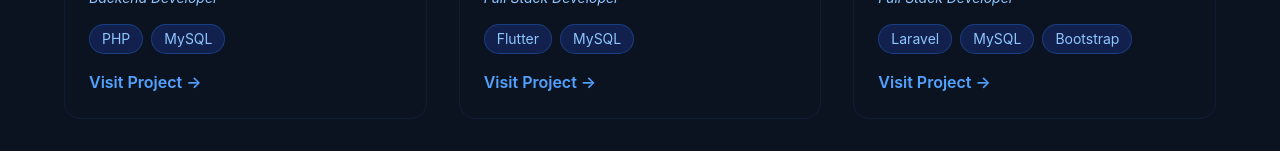
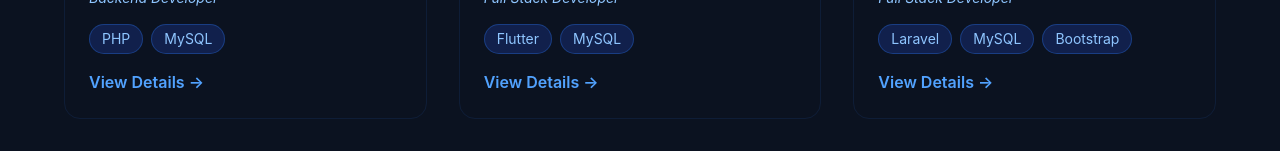
Before and after one commit to mun4wwar/porto-awang, a Next.js app: page /projects in a window 1280 px wide. Shown: the part 477-628 px from the top of the page. Built offline with nearby package versions, Linux system fonts and the light colour scheme.

Commit message:
bnerin project link

```diff
--- a/src/components/ProjectSection.jsx
+++ b/src/components/ProjectSection.jsx
@@ -88,8 +88,9 @@ export default function ProjectSection() {
             </div>
 
             <span className="text-blue-400 font-semibold group-hover:underline">
-              {project.link === "#" ? "View Details →" : "Visit Project →"}
+              {project.link.includes("github.com") ? "View Details →" : "Visit Project →"}
             </span>
+
           </motion.a>
         ))}
       </div>
```
